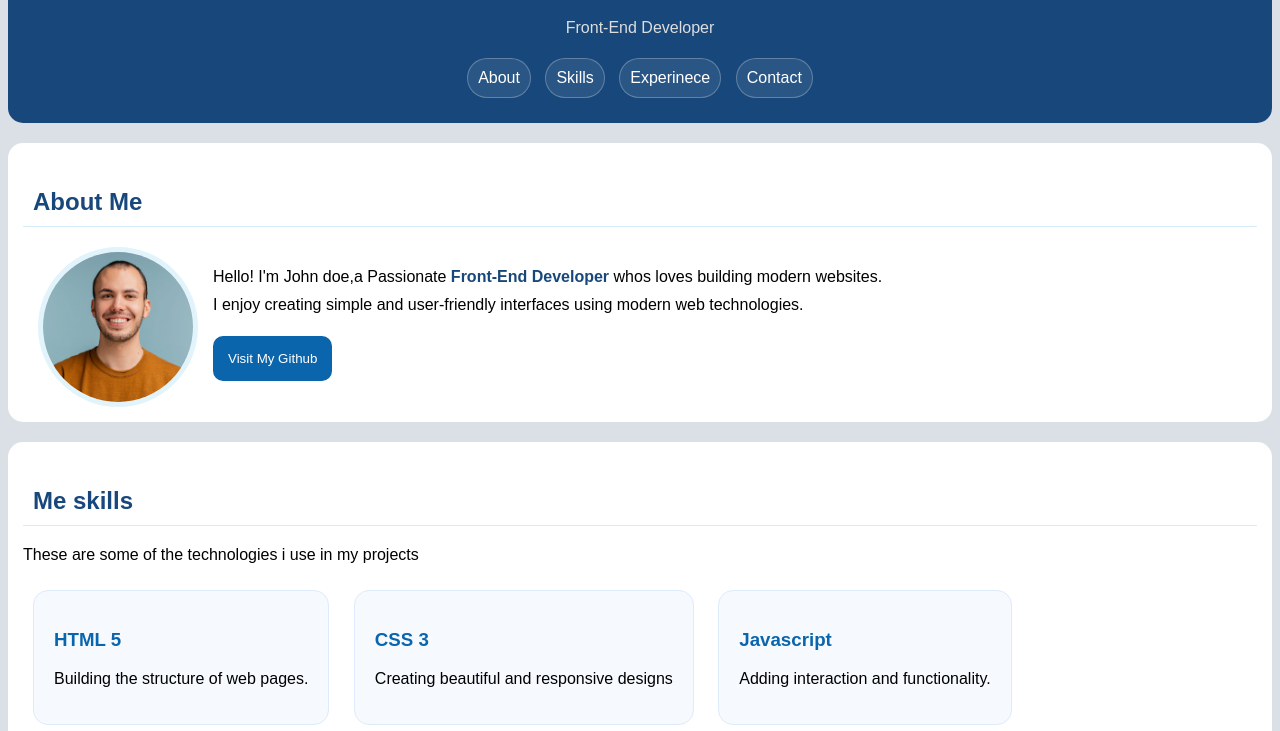
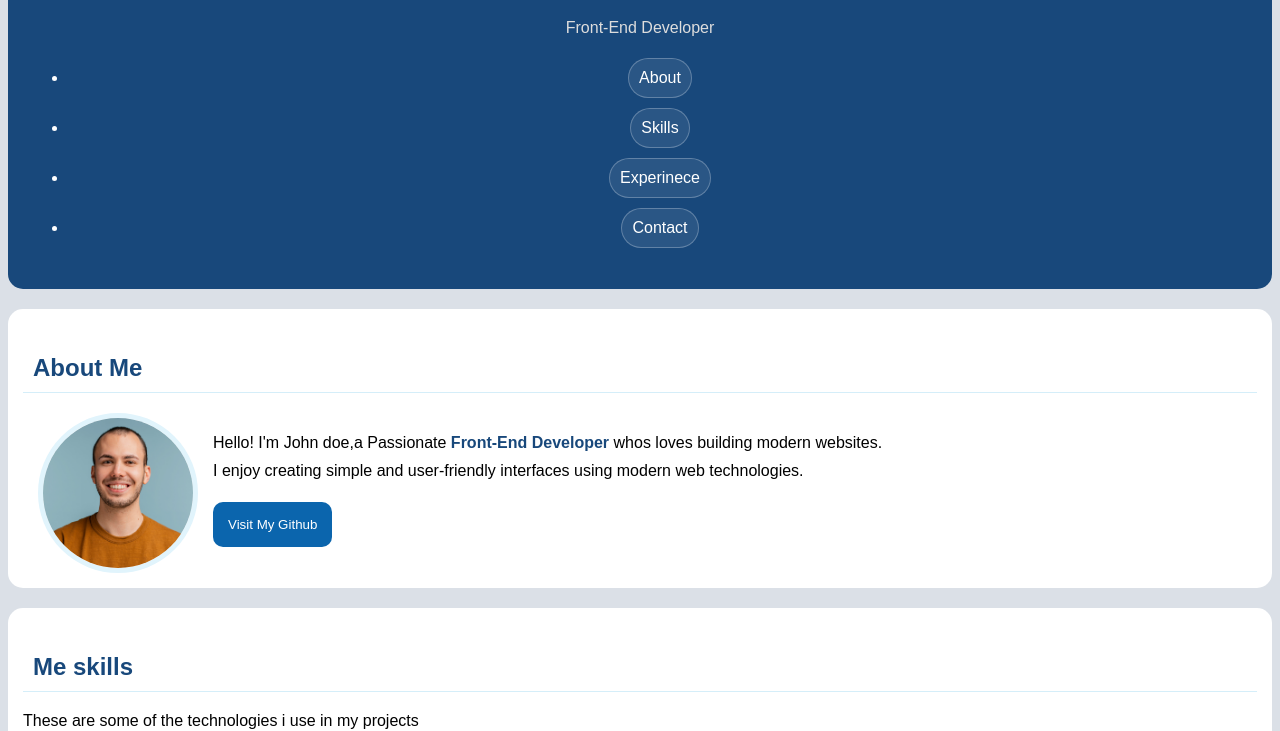
Before and after one commit to Ahmed-Maher-4/Assignment-1---Personal-Portfolio, a plain HTML site: page Assignment 1 - Portfolio/index.html in a window 1280 px wide. Shown: the part 89-820 px from the top of the page. Drawn offline with Linux system fonts and the light colour scheme.

Commit message:
Refactor HTML structure of portfolio page
Updated the HTML structure of the portfolio page, including changes to the navigation and added sections for skills and experience.

```diff
--- a/Assignment 1 - Portfolio/index.html
+++ b/Assignment 1 - Portfolio/index.html
@@ -12,10 +12,12 @@
     <header>
         <h1>John Doe</h1>
         <p>Front-End Developer</p>
-        <a href="#about">About</a>
-        <a href="#skills">Skills</a>
-        <a href="#experience">Experinece</a>
-        <a href="#contact">Contact</a>
+        <ul>
+            <li><a href="#about">About</a></li>
+            <li><a href="#skills">Skills</a></li>
+            <li><a href="#experience">Experinece</a></li>
+            <li><a href="#contact">Contact</a></li>
+        </ul>
     </header>
     <main>
         <section class="about-section" id="about">
```
